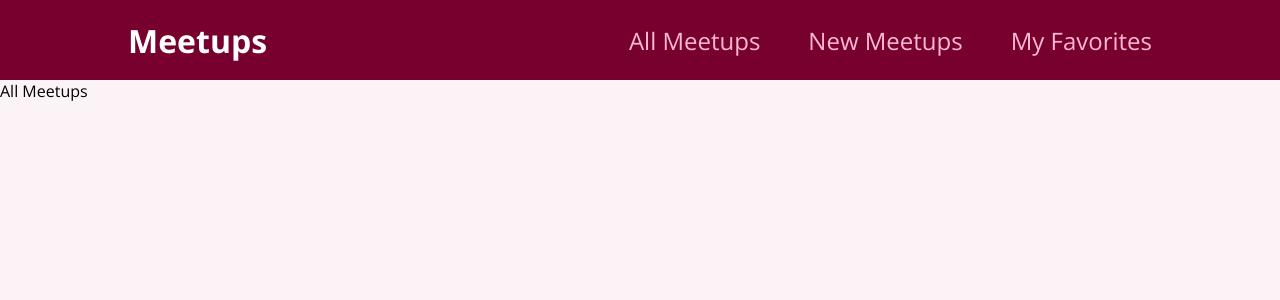
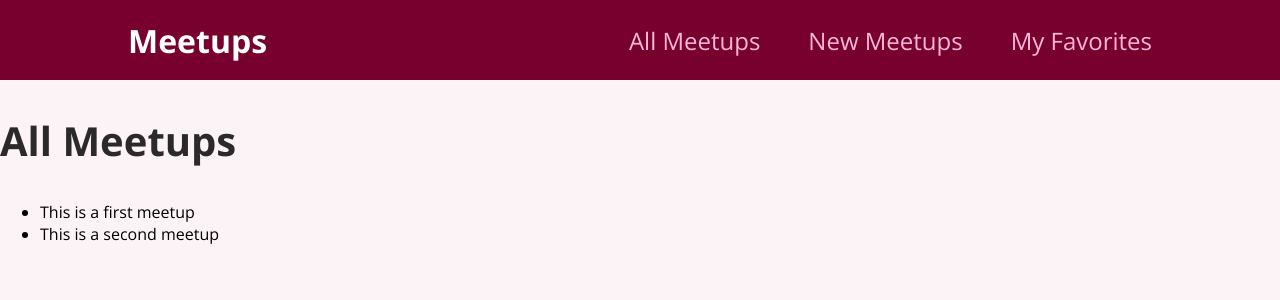
Before and after one commit to Kgaogel09/Meetup-App, a React (Create React App) app in the folder meetup-app/: page / in a window 1280 px wide. Shown: the top 300 px of the page. Built offline with nearby package versions, Linux system fonts and the light colour scheme.

Commit message:
add(pages):mapped data

```diff
--- a/meetup-app/src/pages/AllMeetups.js
+++ b/meetup-app/src/pages/AllMeetups.js
@@ -1,5 +1,35 @@
+const DUMMY_DATA = [
+  {
+    id: "m1",
+    title: "This is a first meetup",
+    image:
+      "https://upload.wikimedia.org/wikipedia/commons/thumb/d/d3/Stadtbild_M%C3%BCnchen.jpg/2560px-Stadtbild_M%C3%BCnchen.jpg",
+    address: "Meetupstreet 5, 12345 Meetup City",
+    description:
+      "This is a first, amazing meetup which you definitely should not miss. It will be a lot of fun!",
+  },
+  {
+    id: "m2",
+    title: "This is a second meetup",
+    image:
+      "https://upload.wikimedia.org/wikipedia/commons/thumb/d/d3/Stadtbild_M%C3%BCnchen.jpg/2560px-Stadtbild_M%C3%BCnchen.jpg",
+    address: "Meetupstreet 5, 12345 Meetup City",
+    description:
+      "This is a first, amazing meetup which you definitely should not miss. It will be a lot of fun!",
+  },
+];
+
 function AllMeetups() {
-  return <div>All Meetups</div>;
+  return (
+    <section>
+      <h1>All Meetups</h1>
+      <ul>
+        {DUMMY_DATA.map((meetup) => {
+          return <li key={meetup.id}>{meetup.title}</li>;
+        })}
+      </ul>
+    </section>
+  );
 }
 
 export default AllMeetups;
--- a/meetup-app/src/pages/Favorites.js
+++ b/meetup-app/src/pages/Favorites.js
@@ -1,5 +1,9 @@
 function Favorites() {
-  return <div>Favorites</div>;
+  return (
+    <section>
+      <h1>Favorites</h1>
+    </section>
+  );
 }
 
 export default Favorites;
--- a/meetup-app/src/pages/NewMeetups.js
+++ b/meetup-app/src/pages/NewMeetups.js
@@ -1,5 +1,9 @@
 function NewMeetups() {
-  return <div>New Meetups</div>;
+  return (
+    <section>
+      <h1>New Meetups</h1>
+    </section>
+  );
 }
 
 export default NewMeetups;
```
